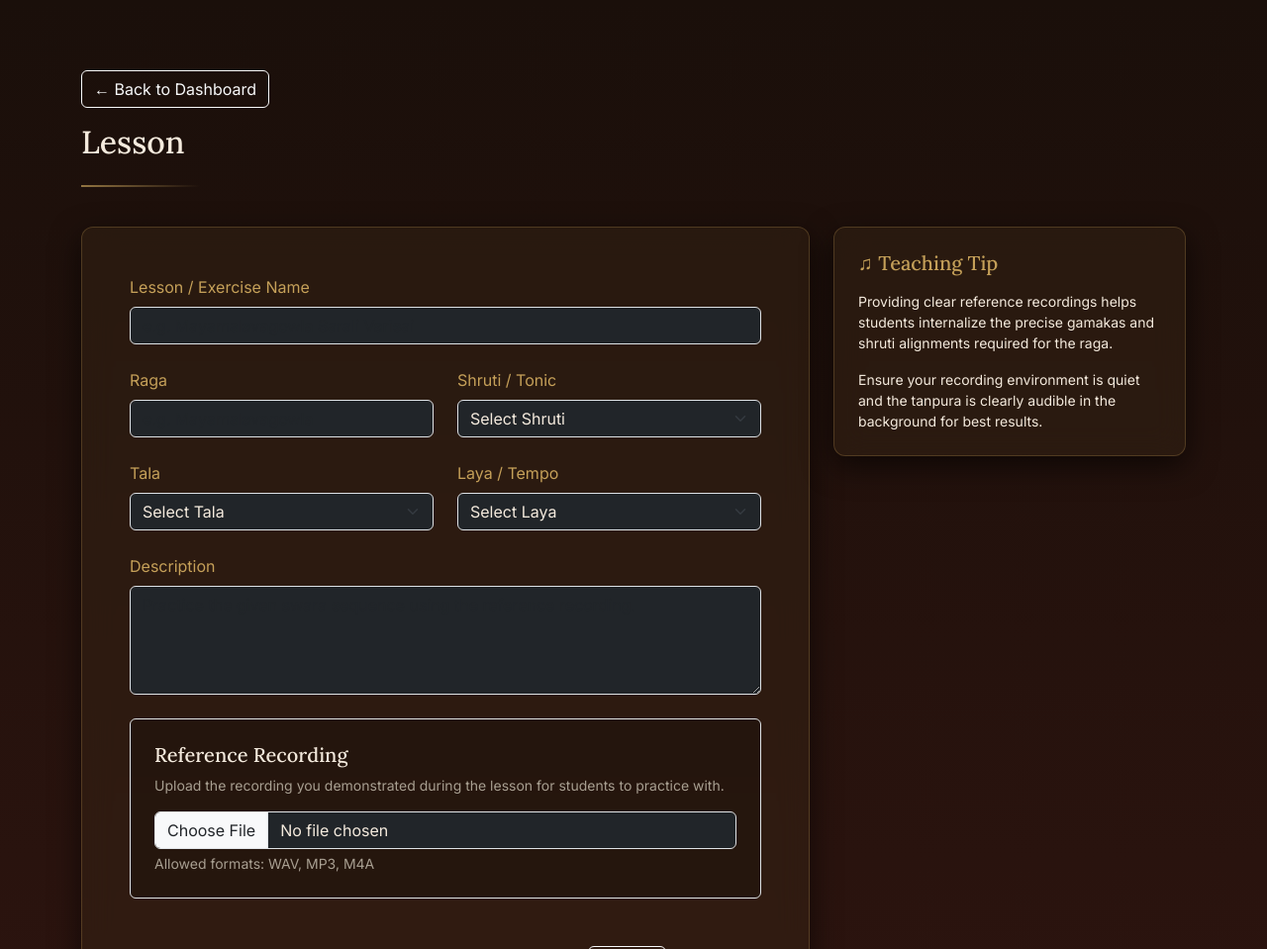
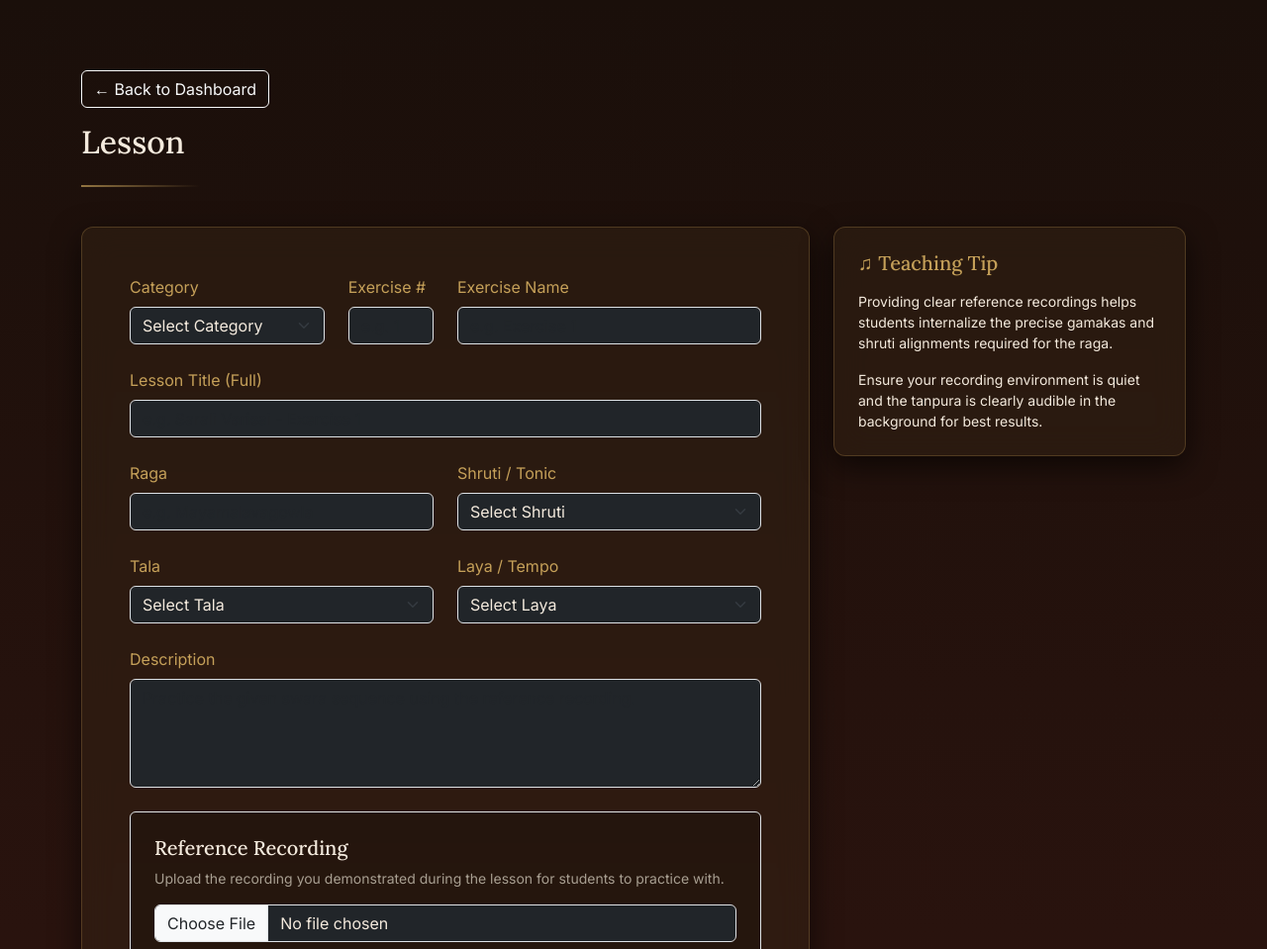
Before and after one commit to pranamya213/AI-Carnatic-Music-Practice, a Flask app: template app/templates/dashboard/teacher_lesson_form.html in a window 1280 px wide. Shown: the part 73-1032 px from the top of the page at 99% size. Run offline with Flask 3, Linux system fonts and the light colour scheme; the template is opened without the code that fills it, so the values that code supplies are empty; the visitor is signed in with stand-in values (Sample User, id 1).

Commit message:
Add lesson categories and exercise management

```diff
--- a/app/models/lesson.py
+++ b/app/models/lesson.py
@@ -12,6 +12,12 @@ class Lesson(db.Model):
     shruti = db.Column(db.String(10), nullable=False)
     tala = db.Column(db.String(50), nullable=False)
     laya = db.Column(db.String(50), nullable=False)
+
+    # Phase 4: Category and Exercise Organization
+    category = db.Column(db.String(100), nullable=False, default="Other")
+    exercise_name = db.Column(db.String(200), nullable=False, default="Exercise")
+    exercise_number = db.Column(db.Integer, nullable=True)
+
     description = db.Column(db.Text, nullable=True)
     reference_audio_filename = db.Column(db.String(255), nullable=True)
     created_at = db.Column(db.DateTime, default=datetime.utcnow)
--- a/app/routes/dashboard.py
+++ b/app/routes/dashboard.py
@@ -36,10 +36,31 @@ def student():
     teacher_ids = [t.id for t in current_user.teachers]
     if teacher_ids:
         lessons = Lesson.query.filter(Lesson.teacher_id.in_(teacher_ids)).order_by(Lesson.created_at.desc()).all()
+        categories = {}
+        for lesson in lessons:
+            cat = lesson.category
+            if cat not in categories:
+                categories[cat] = 0
+            categories[cat] += 1
     else:
-        lessons = []
+        categories = {}
 
-    return render_template('dashboard/student.html', lessons=lessons)
+    return render_template('dashboard/student.html', categories=categories)
+
+@dashboard_bp.route('/student/lessons/category/<string:category>')
+@login_required
+@role_required('student')
+def student_category_lessons(category):
+    teacher_ids = [t.id for t in current_user.teachers]
+    if not teacher_ids:
+        return redirect(url_for('dashboard.student'))
+
+    lessons = Lesson.query.filter(
+        Lesson.teacher_id.in_(teacher_ids),
+        Lesson.category == category
+    ).order_by(Lesson.exercise_number.asc().nullslast(), Lesson.created_at.desc()).all()
+
+    return render_template('dashboard/category_lessons.html', category=category, lessons=lessons)
 
 @dashboard_bp.route('/student/lessons/<int:lesson_id>')
 @login_required
@@ -59,15 +80,35 @@ def teacher():
         current_user.generate_teacher_code()
         db.session.commit()
 
-    lessons = Lesson.query.filter_by(teacher_id=current_user.id).order_by(Lesson.created_at.desc()).all()
+    lessons = Lesson.query.filter_by(teacher_id=current_user.id).order_by(Lesson.category.asc(), Lesson.exercise_number.asc().nullslast(), Lesson.created_at.desc()).all()
+
+    # Group lessons by category
+    lessons_by_category = {}
+    for lesson in lessons:
+        cat = lesson.category
+        if cat not in lessons_by_category:
+            lessons_by_category[cat] = []
+        lessons_by_category[cat].append(lesson)
+
     students = current_user.students.all()
-    return render_template('dashboard/teacher.html', lessons=lessons, students=students)
+    return render_template('dashboard/teacher.html', lessons_by_category=lessons_by_category, students=students)
 
 @dashboard_bp.route('/teacher/lessons/new', methods=['GET', 'POST'])
 @login_required
 @role_required('teacher')
 def create_lesson():
     if request.method == 'POST':
+        category = request.form.get('category')
+        exercise_name = request.form.get('exercise_name')
+        exercise_number = request.form.get('exercise_number')
+        if exercise_number:
+            try:
+                exercise_number = int(exercise_number)
+            except ValueError:
+                exercise_number = None
+        else:
+            exercise_number = None
+
         title = request.form.get('title')
         raga = request.form.get('raga')
         shruti = request.form.get('shruti')
@@ -92,6 +133,9 @@ def create_lesson():
 
         new_lesson = Lesson(
             teacher_id=current_user.id,
+            category=category,
+            exercise_name=exercise_name,
+            exercise_number=exercise_number,
             title=title,
             raga=raga,
             shruti=shruti,
@@ -117,6 +161,17 @@ def edit_lesson(lesson_id):
         abort(403)
 
     if request.method == 'POST':
+        lesson.category = request.form.get('category')
+        lesson.exercise_name = request.form.get('exercise_name')
+        exercise_number = request.form.get('exercise_number')
+        if exercise_number:
+            try:
+                lesson.exercise_number = int(exercise_number)
+            except ValueError:
+                lesson.exercise_number = None
+        else:
+            lesson.exercise_number = None
+
         lesson.title = request.form.get('title')
         lesson.raga = request.form.get('raga')
         lesson.shruti = request.form.get('shruti')
--- a/app/templates/dashboard/teacher_lesson_form.html
+++ b/app/templates/dashboard/teacher_lesson_form.html
@@ -18,10 +18,32 @@
                 <div class="glass-card p-4 p-md-5">
                     <form method="POST" enctype="multipart/form-data">
 
+                        <div class="row mb-4">
+                            <div class="col-md-4 mb-4 mb-md-0">
+                                <label for="category" class="form-label text-gold">Category</label>
+                                <select class="form-select bg-dark text-cream border-gold-muted" id="category" name="category" required>
+                                    <option value="" disabled {% if not lesson %}selected{% endif %}>Select Category</option>
+                                    {% for c in ['Sarali Varisai', 'Janta Varisai', 'Dhattu Varisai', 'Alankaram', 'Other'] %}
+                                    <option value="{{ c }}" {% if lesson and lesson.category == c %}selected{% endif %}>{{ c }}</option>
+                                    {% endfor %}
+                                </select>
+                            </div>
+                            <div class="col-md-2 mb-4 mb-md-0">
+                                <label for="exercise_number" class="form-label text-gold">Exercise #</label>
+                                <input type="number" class="form-control bg-dark text-cream border-gold-muted" id="exercise_number" name="exercise_number" min="1"
+                                       value="{{ lesson.exercise_number if lesson and lesson.exercise_number else '' }}" placeholder="e.g. 1">
+                            </div>
+                            <div class="col-md-6">
+                                <label for="exercise_name" class="form-label text-gold">Exercise Name</label>
+                                <input type="text" class="form-control bg-dark text-cream border-gold-muted" id="exercise_name" name="exercise_name" required
+                                       value="{{ lesson.exercise_name if lesson else '' }}" placeholder="e.g. Exercise 1">
+                            </div>
+                        </div>
+
                         <div class="mb-4">
-                            <label for="title" class="form-label text-gold">Lesson / Exercise Name</label>
+                            <label for="title" class="form-label text-gold">Lesson Title (Full)</label>
                             <input type="text" class="form-control bg-dark text-cream border-gold-muted" id="title" name="title" required
-                                   value="{{ lesson.title if lesson else '' }}" placeholder="e.g. Mayamalavagowla Sarali Varisai">
+                                   value="{{ lesson.title if lesson else '' }}" placeholder="e.g. Sarali Varisai - Exercise 1">
                         </div>
 
                         <div class="row mb-4">
```
Also changed, not shown: app/templates/dashboard/category_lessons.html (added, +48 -0 lines), app/templates/dashboard/student.html (+10 -11 lines), app/templates/dashboard/teacher.html (+12 -2 lines), migrate_4.py (added, +61 -0 lines).
